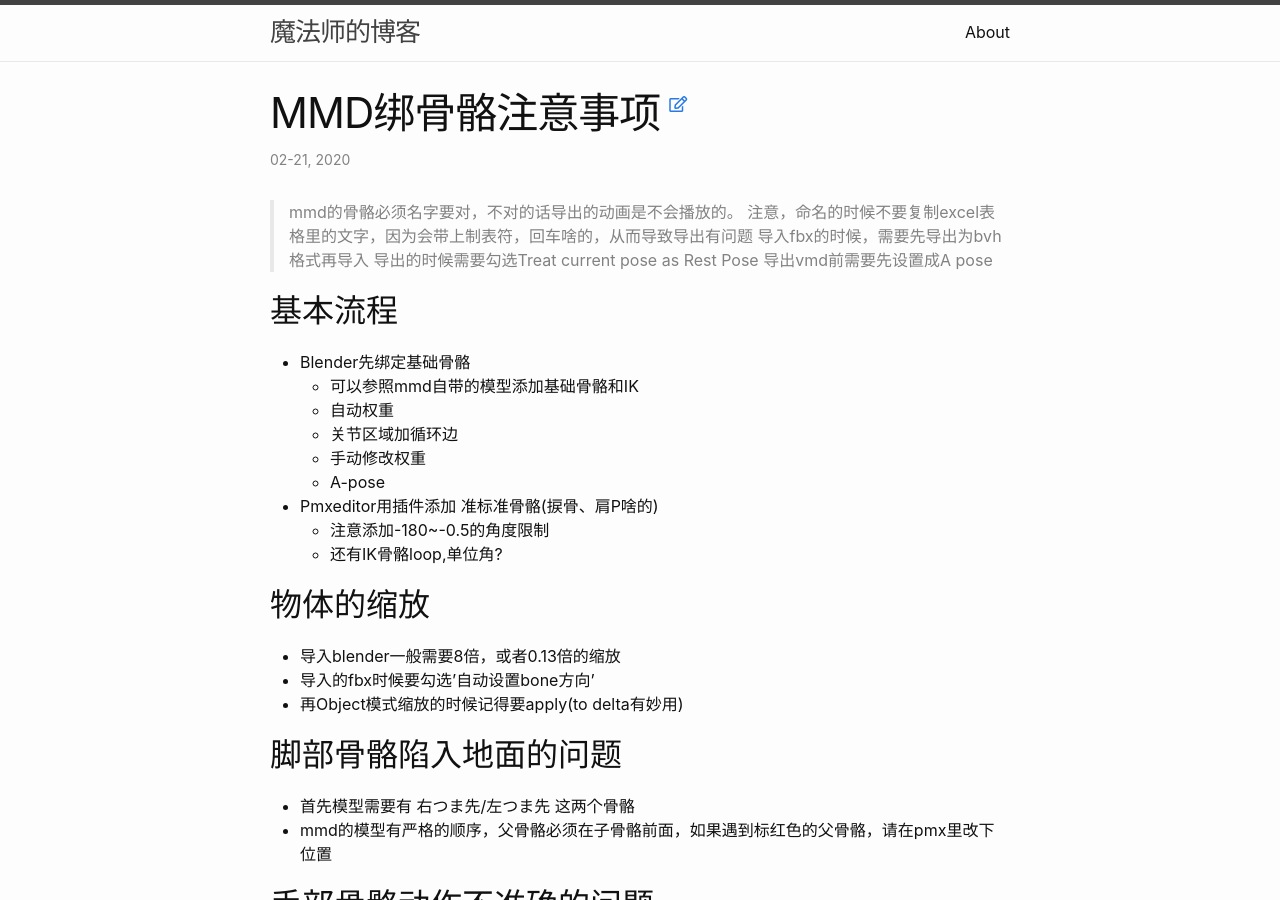
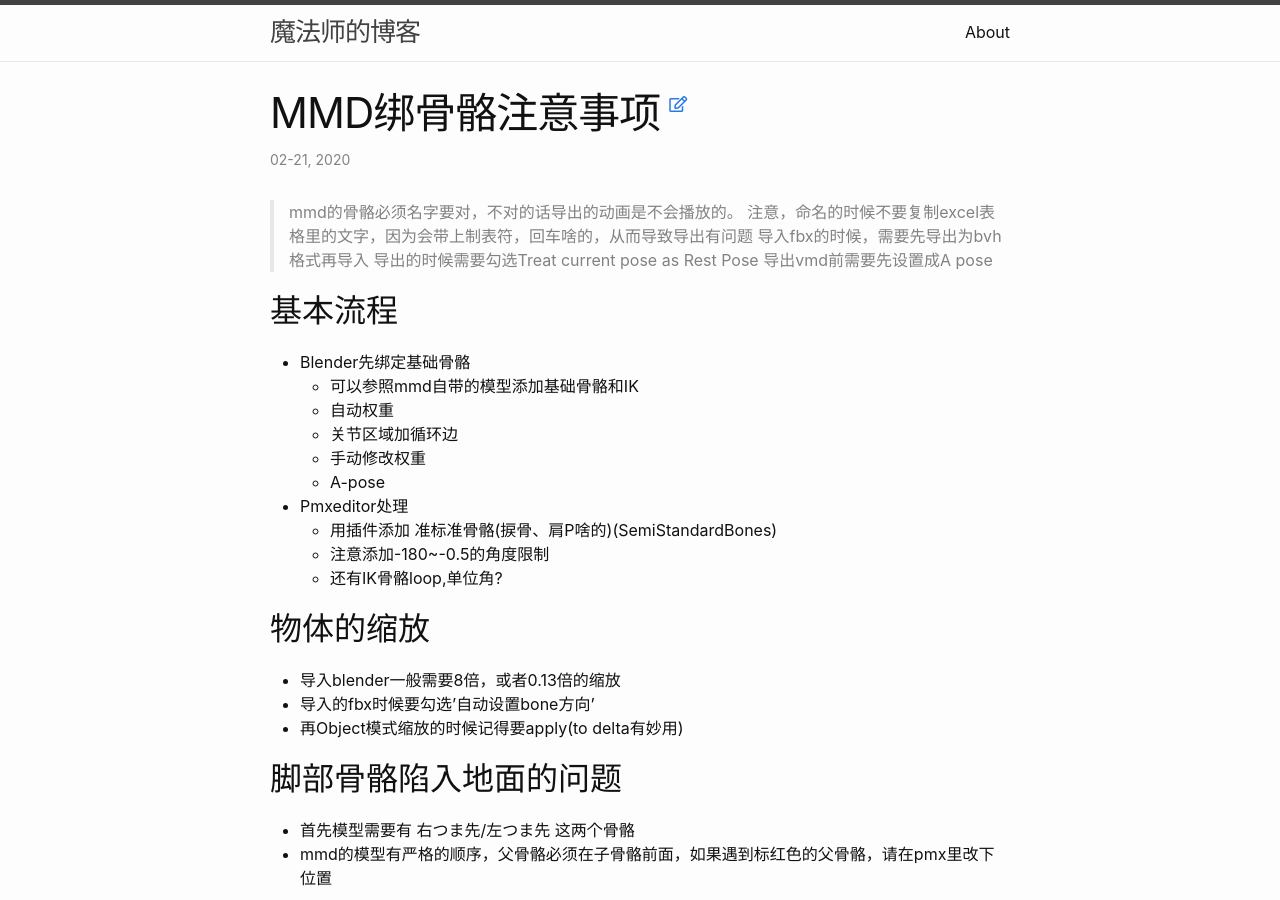
Before and after one commit to zane133/zane133.github.io, a Jekyll site: the page built from _posts/2020-02-21-mmd-bone.md, in a window 1280 px wide and 900 px high. Built offline with Jekyll 4.4.1, drawn with Linux system fonts in a browser that asks for light colours; nearby versions of some CDN libraries.

Commit message:
Update 2020-02-21-mmd-bone.md

```diff
--- a/_posts/2020-02-21-mmd-bone.md
+++ b/_posts/2020-02-21-mmd-bone.md
@@ -18,7 +18,8 @@ title:      "MMD绑骨骼注意事项"
     - 关节区域加循环边
     - 手动修改权重
     - A-pose
-- Pmxeditor用插件添加 准标准骨骼(捩骨、肩P啥的)
+- Pmxeditor处理
+    - 用插件添加 准标准骨骼(捩骨、肩P啥的)(SemiStandardBones)
     - 注意添加-180~-0.5的角度限制
     - 还有IK骨骼loop,单位角?
 
```
